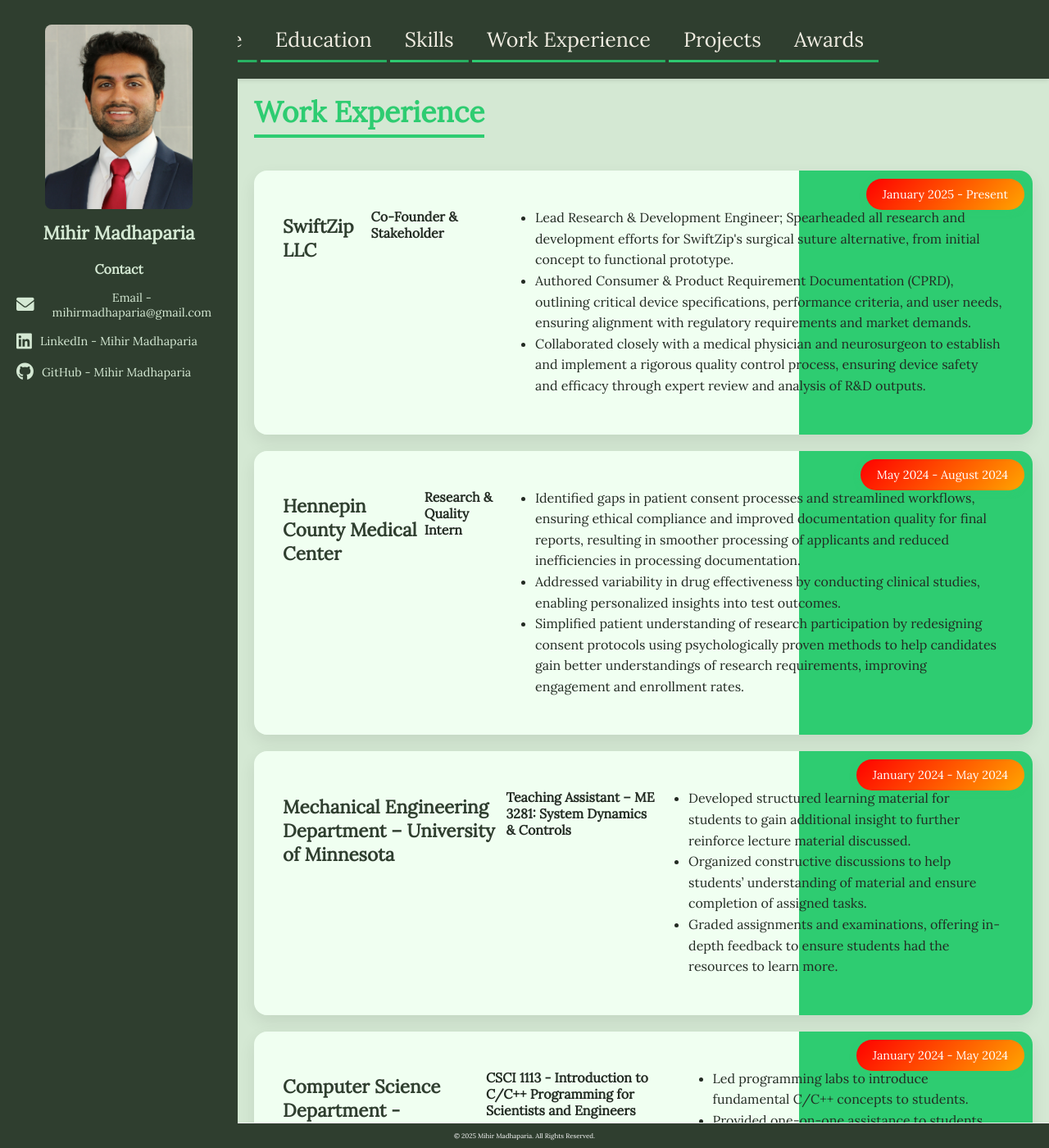
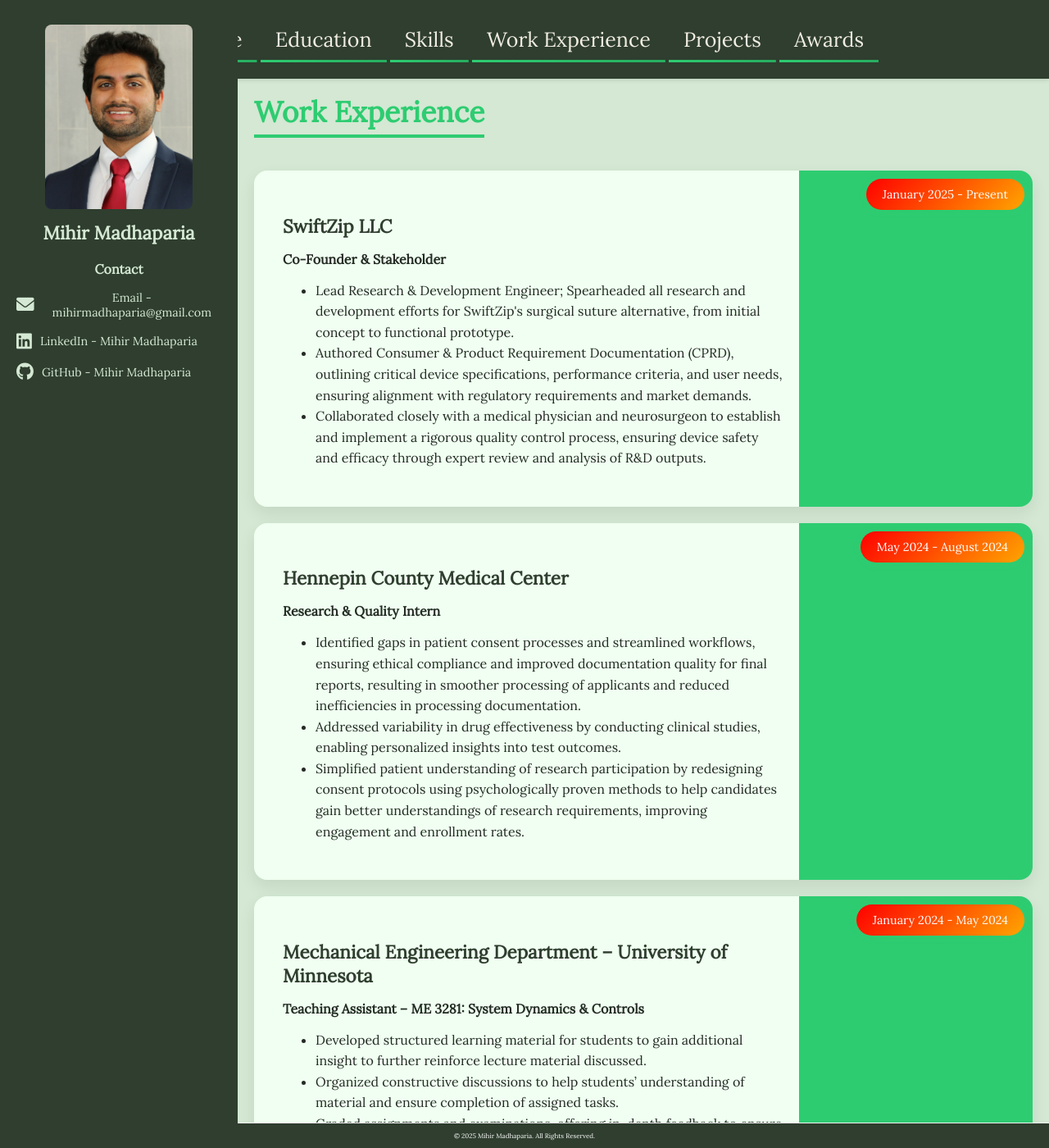
Before and after one commit to mihirmadhaparia/mihirmadhaparia.github.io, a Jekyll site: the page built from work.html, in a window 1280 px wide and 1400 px high. Shown: the whole window at 82% size. Built offline with Jekyll 4.4.1, drawn with Linux system fonts in a browser that asks for light colours.

Commit message:
Update style.css

```diff
--- a/assets/css/style.css
+++ b/assets/css/style.css
@@ -76,8 +76,6 @@ html {
 .experience-box.gradient {
     position: relative;
     background: linear-gradient(to right, #f0fff1 70%, #2ecc71 30%);
-    display: flex;
-    overflow: hidden;
 }
 
 .experience-box.gradient h3,
```
